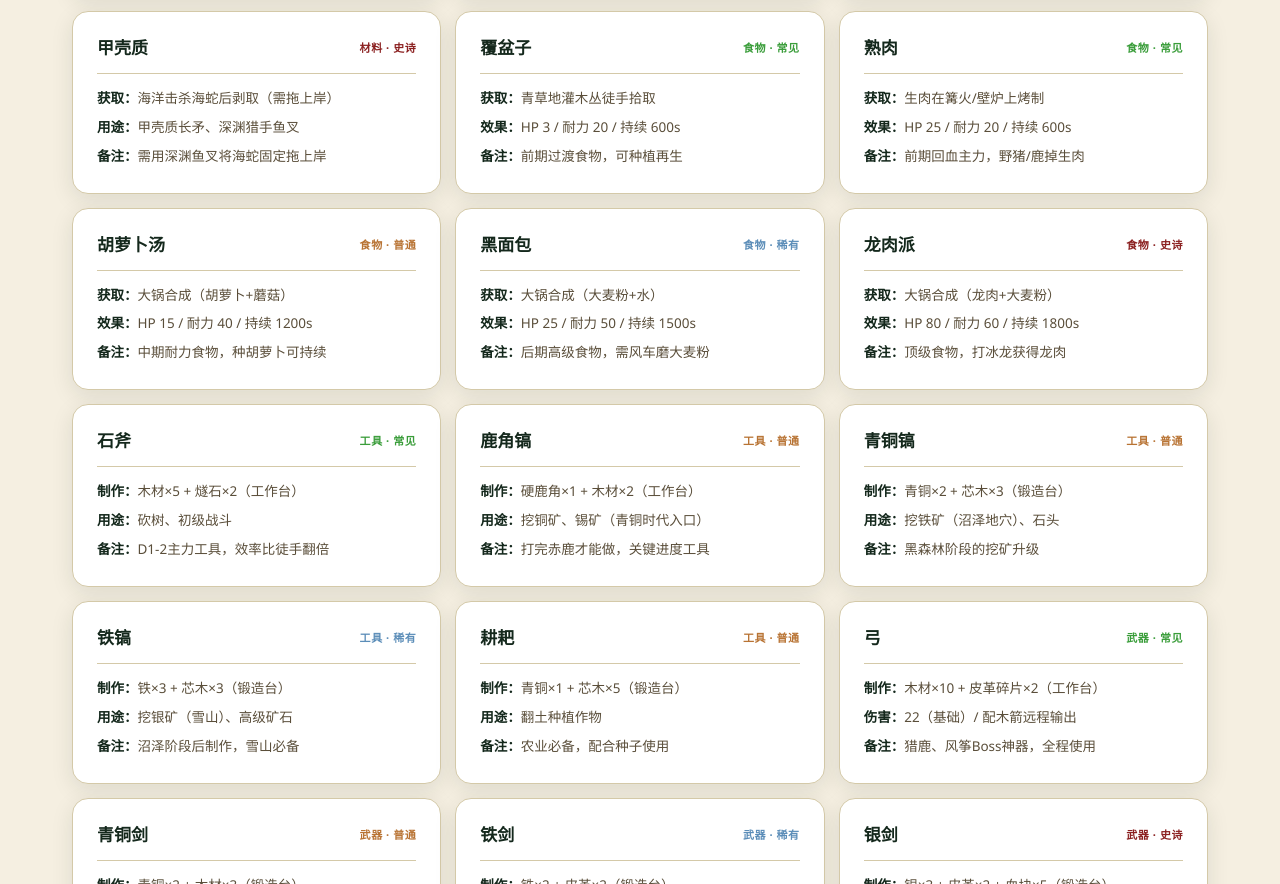
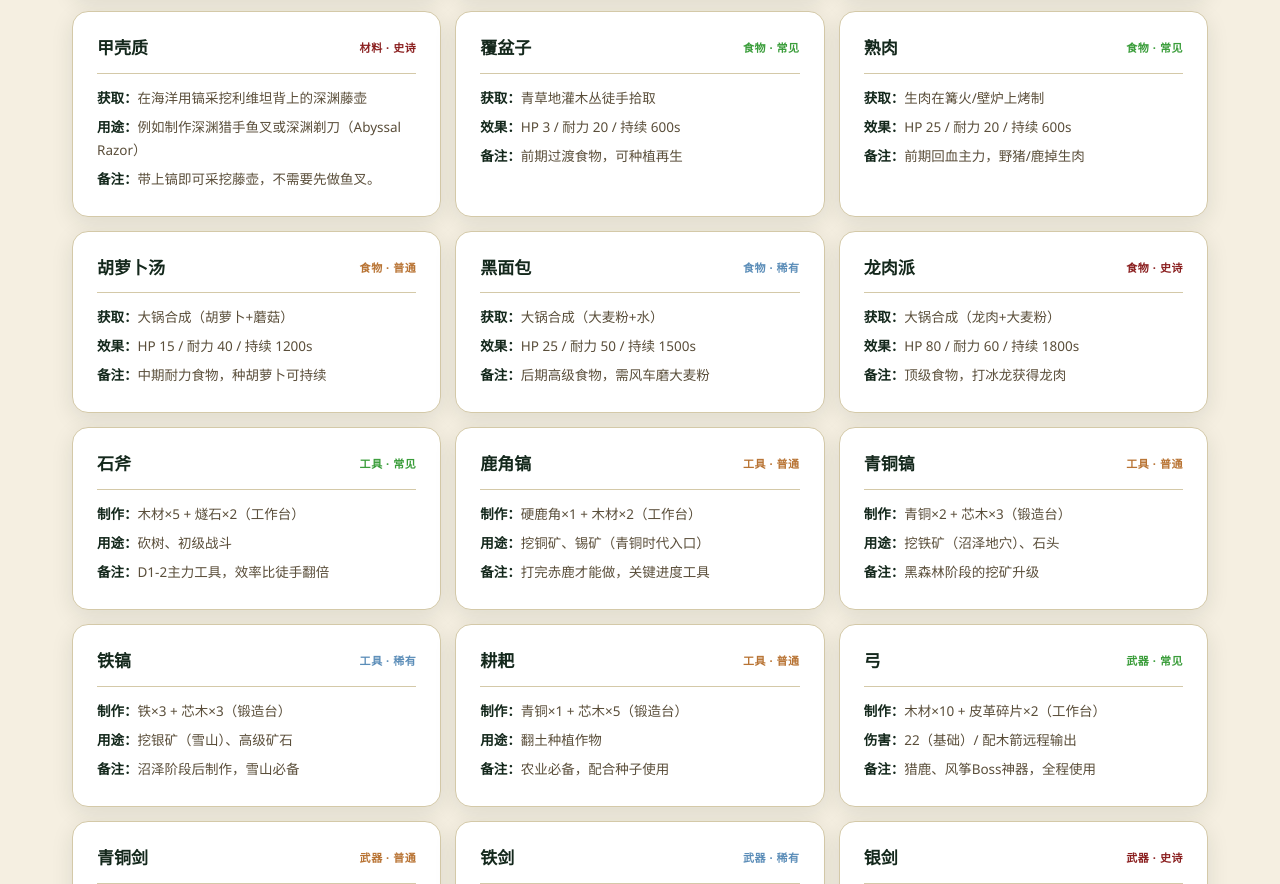
Before and after one commit to yxhtl/valheim-guide, a plain HTML site: page items.html in a window 1280 px wide. Shown: the part 1198-2082 px from the top of the page. Drawn offline with Linux system fonts and the light colour scheme.

Commit message:
纠正深北开放状态与甲壳质采集来源

```diff
--- a/items.html
+++ b/items.html
@@ -170,9 +170,9 @@
       <div class="item-detail" data-cat="材料">
         <div class="item-head"><h4 data-en="Chitin">甲壳质</h4><span class="rarity tier-4" data-en="Material · Epic">材料 · 史诗</span></div>
         <div class="item-body">
-          <p data-en="<b>Source:</b> Harvest from sea serpents in Ocean (must drag ashore)"><b>获取：</b>海洋击杀海蛇后剥取（需拖上岸）</p>
-          <p data-en="<b>Use:</b> Chitin Spear, Abyssal Harpoon"><b>用途：</b>甲壳质长矛、深渊猎手鱼叉</p>
-          <p data-en="<b>Note:</b> Use abyssal harpoon to pin serpent and drag ashore"><b>备注：</b>需用深渊鱼叉将海蛇固定拖上岸</p>
+          <p data-en="<b>Source:</b> Use a pickaxe to mine Abyssal Barnacles on a Leviathan's back in the Ocean"><b>获取：</b>在海洋用镐采挖利维坦背上的深渊藤壶</p>
+          <p data-en="<b>Use:</b> For example, craft the Abyssal Harpoon or Abyssal Razor"><b>用途：</b>例如制作深渊猎手鱼叉或深渊剃刀（Abyssal Razor）</p>
+          <p data-en="<b>Note:</b> Bring a pickaxe. You don't need a harpoon to mine the barnacles."><b>备注：</b>带上镐即可采挖藤壶，不需要先做鱼叉。</p>
         </div>
       </div>
 
```
Also changed, not shown: explore.html (+2 -2 lines), resources.html (+2 -2 lines).
